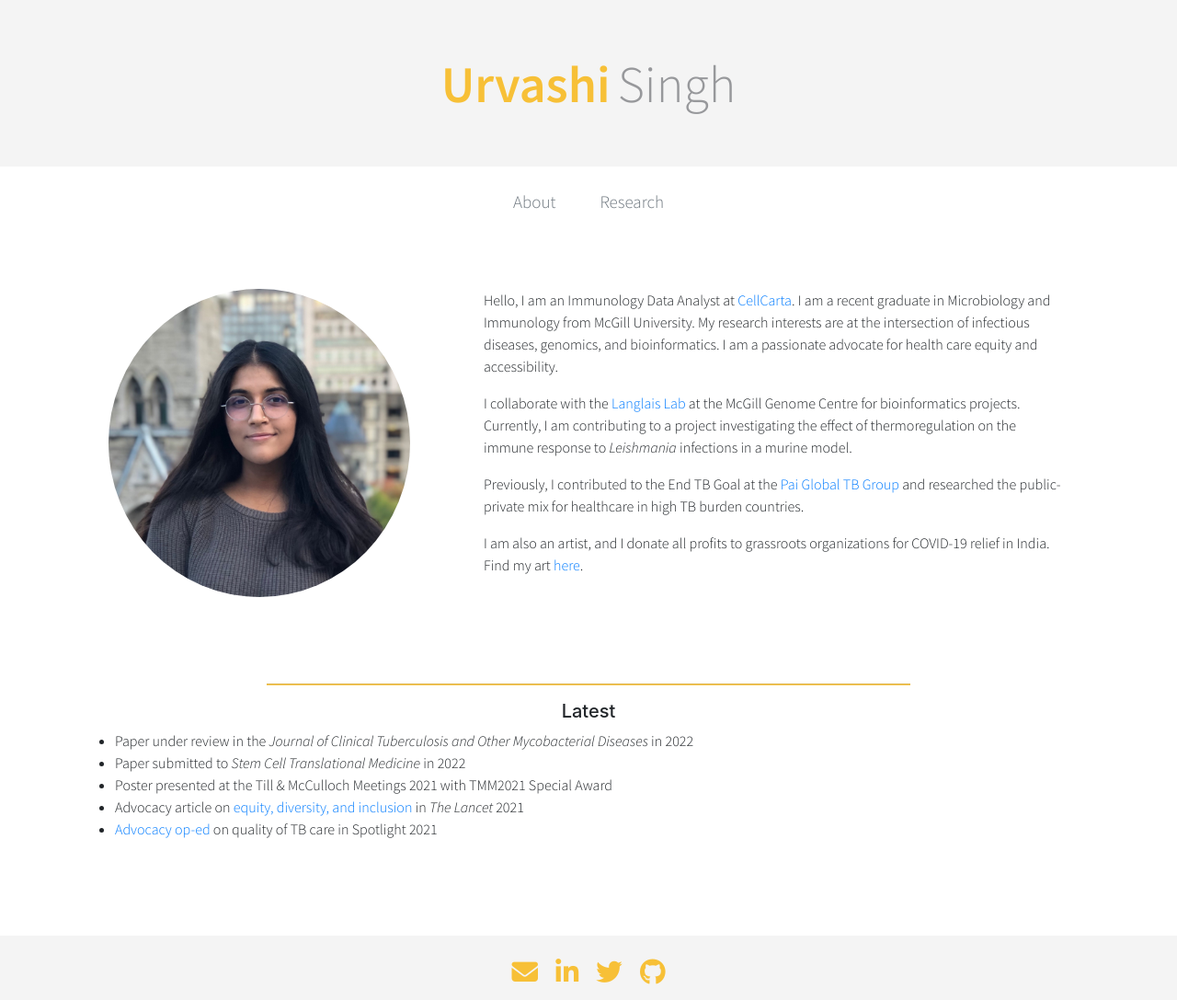
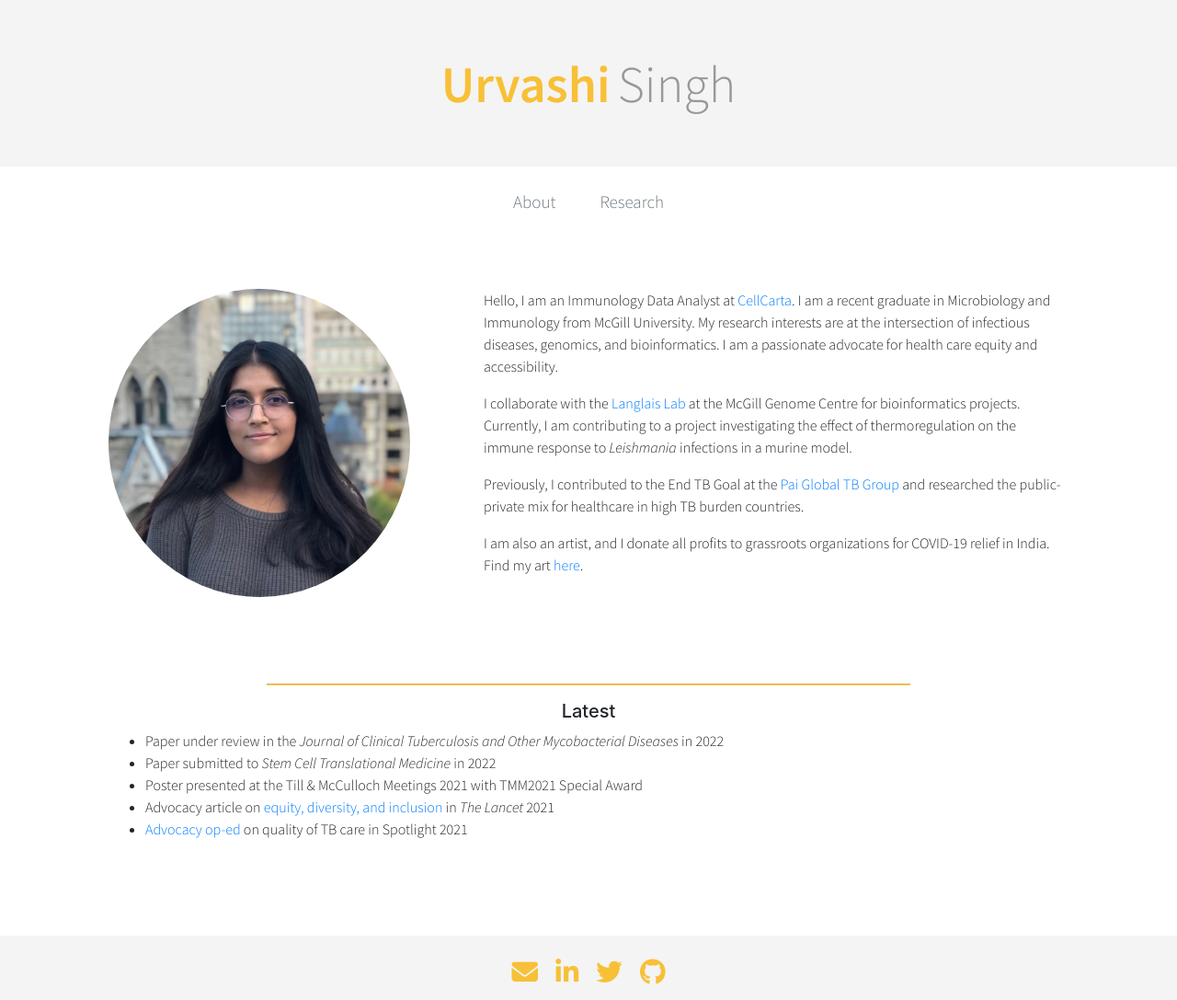
Before and after one commit to urvashi-s/urvashi-s.github.io, a Jekyll site: the page built from index.md, in a window 1280 px wide. Shown: the whole page at 92% size. Built offline with Jekyll 4.4.1, drawn with Linux system fonts in a browser that asks for light colours; nearby versions of some CDN libraries.

Commit message:
minor fixes

```diff
--- a/index.md
+++ b/index.md
@@ -21,7 +21,7 @@ title: Urvashi Singh
 <br><br>
 <hr width="700px;" style="height:1px" color="#f7c854">
 <!--<div class="container pt-4" style="background-color: #f7c854">-->
-<div class="container">
+<div class="container px-5">
     <h5 class="page-heading">Latest</h5>
     <ul>
     <li class="text-left"> Paper under review in the <i>Journal of Clinical Tuberculosis and Other Mycobacterial Diseases</i> in 2022 </li>
```
Also changed, not shown: about.md (+1 -1 lines).
